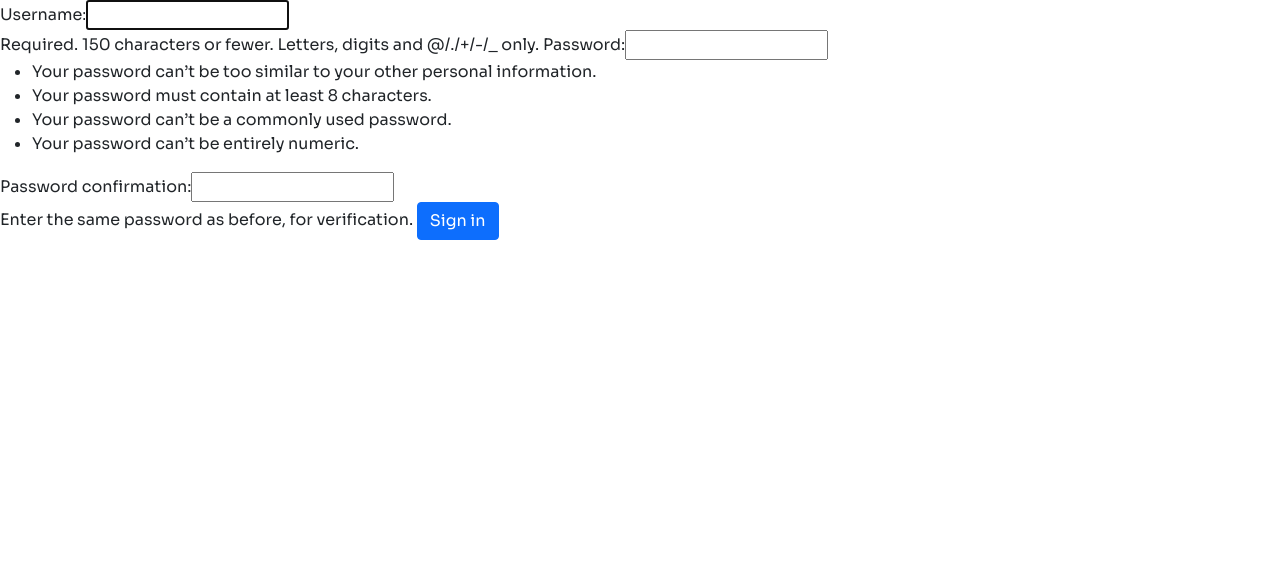
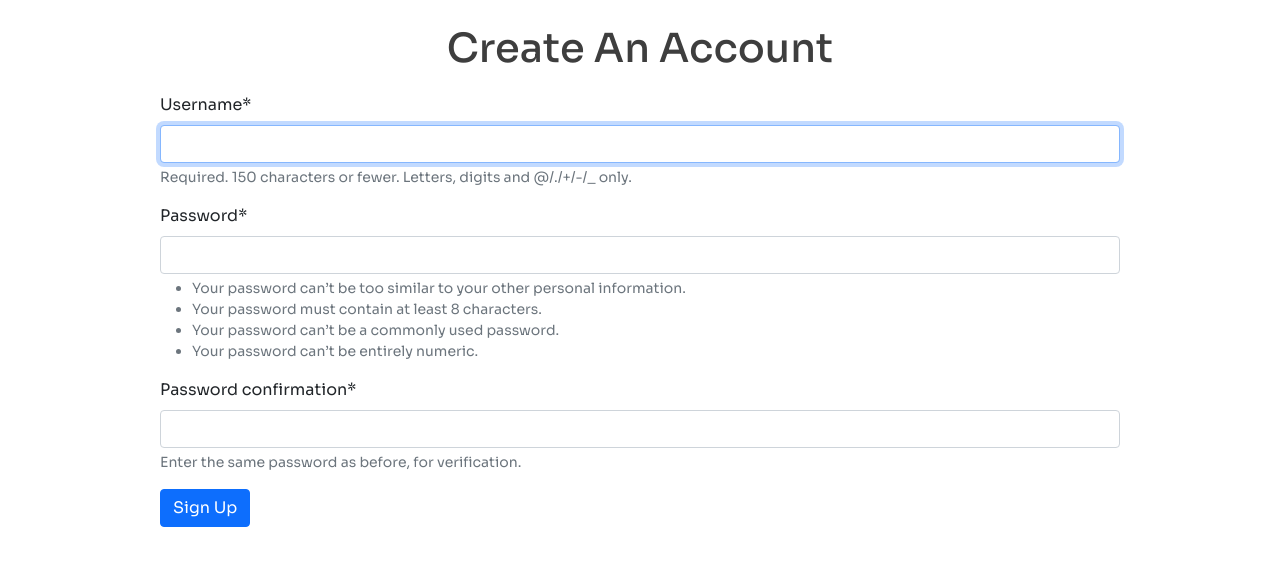
Before and after one commit to fnedarb/sei_project_two, a Django app: page /accounts/signup/ in a window 1280 px wide. Shown: the part 75-641 px from the top of the page. Run offline with Django 3.2, Linux system fonts and the light colour scheme; some libraries are stand-ins or nearby versions.

Commit message:
Added signup page

```diff
--- a/main_app/static/styles/main.css
+++ b/main_app/static/styles/main.css
@@ -497,3 +497,16 @@ nav {
 .city-post-content p{
     margin-top: 15px;
 }
+
+
+.signup {
+    width: 75%;
+    margin: 0 auto;
+    margin-top: 25px;
+}
+
+.signup h1 {
+    text-align: center;
+    color: #3E3E3E;
+    margin-bottom: 20px;
+}
--- a/main_app/templates/registration/signup.html
+++ b/main_app/templates/registration/signup.html
@@ -1,12 +1,17 @@
 {% extends 'base.html' %}
 {% block title %}Sign-Up{% endblock %}
 {% block content %}
-{% load crispy_form_tags %}
-<form method="post">
-    {% csrf_token %}
-    {{ form|crispy}}
-    <button type="submit" class="btn btn-primary">Sign in</button>
-</form>
+{% load crispy_forms_tags %}
+
+    <div class="signup">
+        <h1>Create An Account</h1>
+        <form method="post" action="{% url 'signup' %}">
+            {% csrf_token %}
+            {{ form | crispy}}
+            <button type="submit" class="btn btn-primary">Sign Up</button>
+            <input type="hidden" name="next" value="{{ next }}" />
+        </form>
+    </div>
 
 
 {% endblock %}
--- a/main_app/urls.py
+++ b/main_app/urls.py
@@ -5,5 +5,5 @@ urlpatterns = [
     path('', views.Home.as_view(), name="home"),
     path('profile/', views.ProfileView.as_view(), name="profile"),
     path('city/', views.CityDetailView.as_view(), name="city-detail"),
-    path('accounts/signup/', views.Signup.as_view(), name="singup")
+    path('accounts/signup/', views.Signup.as_view(), name="signup")
 ]
```
